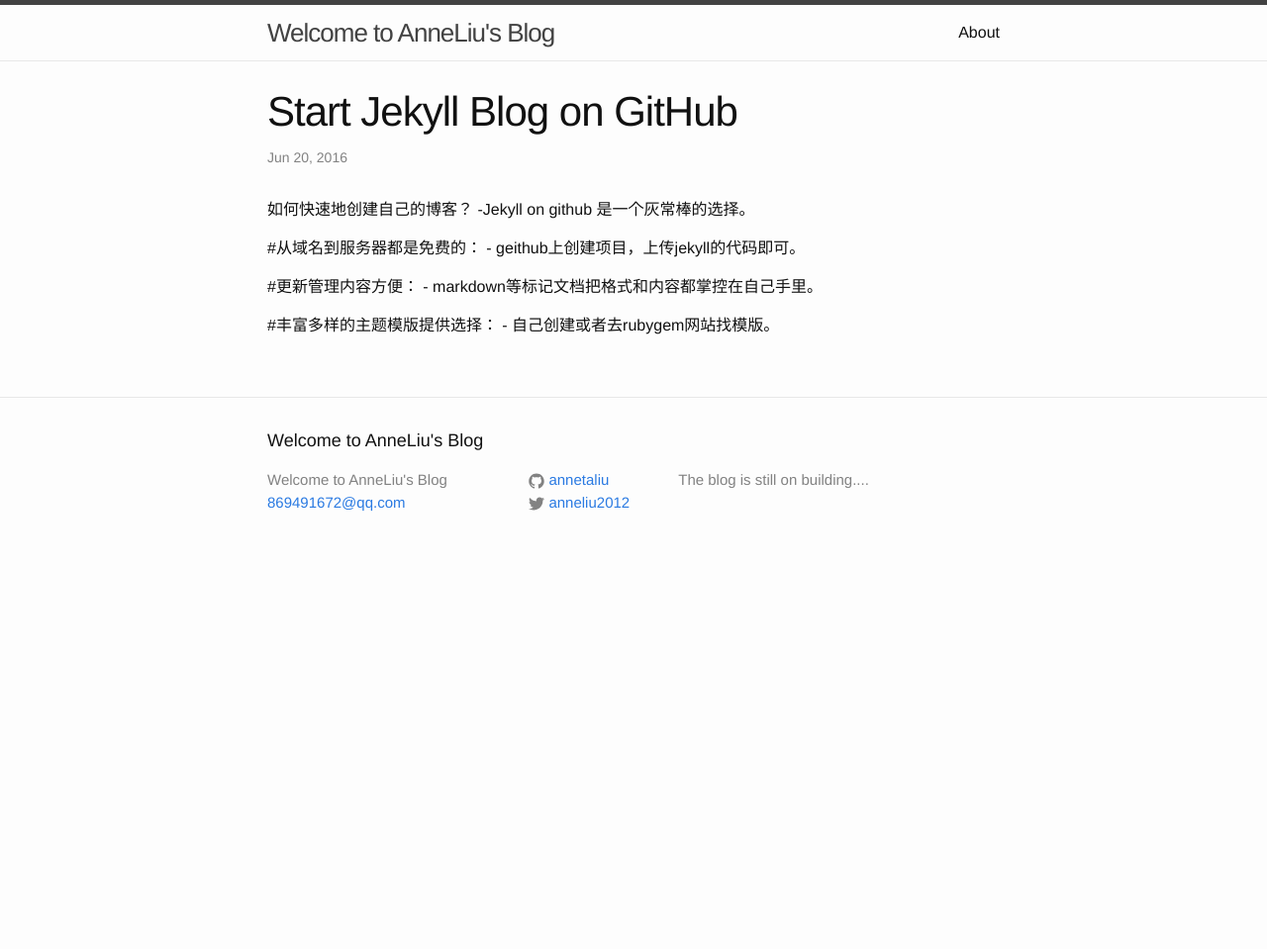
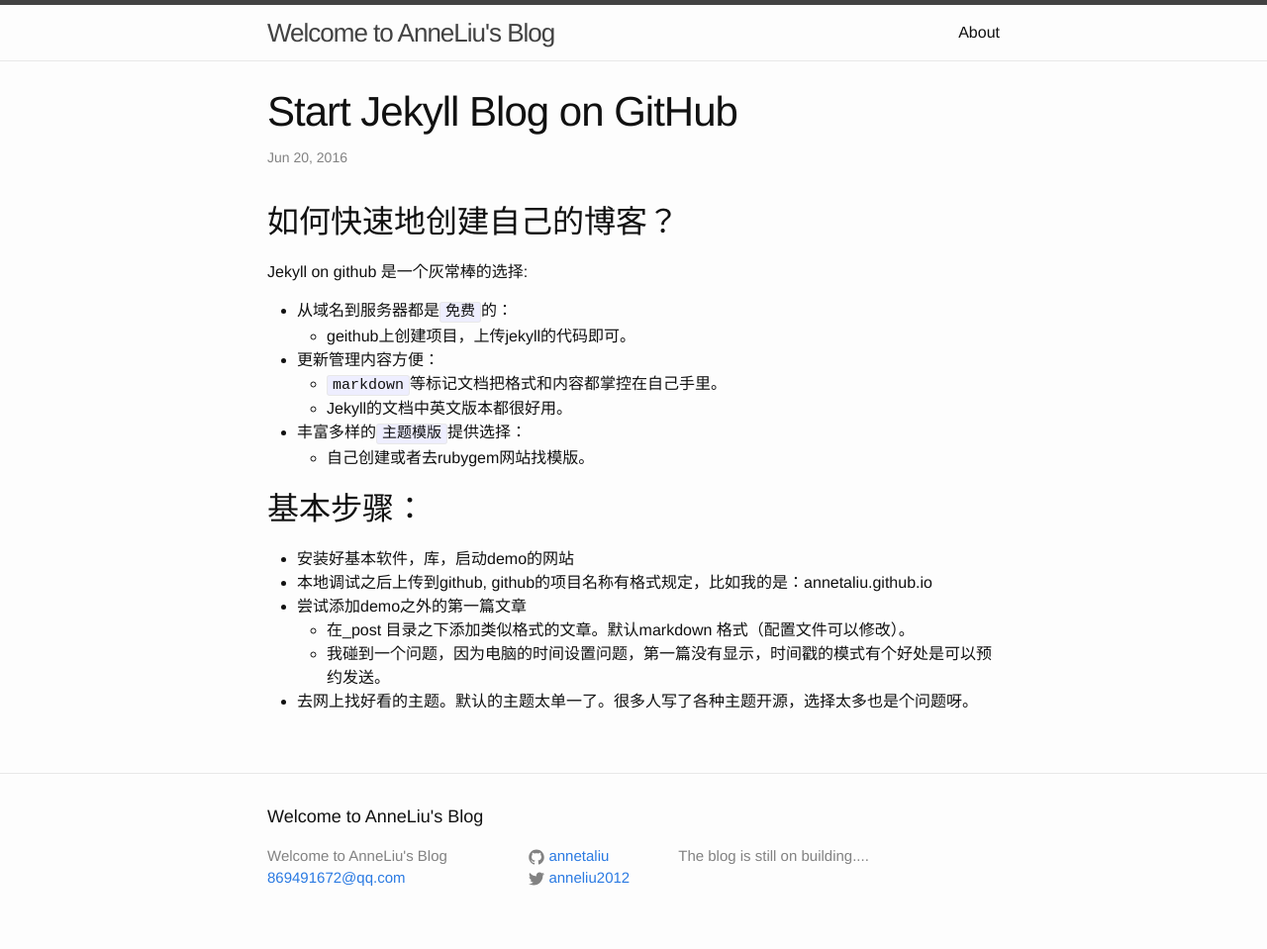
Before and after one commit to annetaliu/annetaliu.github.io, a Jekyll site: the page built from _posts/2016-06-20-Web-Jekyll.markdown, in a window 1280 px wide. Shown: the whole page at 99% size. Built offline with Jekyll 4.4.1, drawn with Linux system fonts in a browser that asks for light colours; before the commit the page ends 900 px from its top, so only the background shows below that.

Commit message:
update jekyll blog

```diff
--- a/_posts/2016-06-20-Web-Jekyll.markdown
+++ b/_posts/2016-06-20-Web-Jekyll.markdown
@@ -4,13 +4,22 @@
 date:   2016-06-20 04:11:26 -0900
 categories: blog in jekyll
 ---
-如何快速地创建自己的博客？ -Jekyll on github 是一个灰常棒的选择。
+## 如何快速地创建自己的博客？
+Jekyll on github 是一个灰常棒的选择:
 
-#从域名到服务器都是免费的：
-	- geithub上创建项目，上传jekyll的代码即可。
+* 从域名到服务器都是`免费`的：
+	* geithub上创建项目，上传jekyll的代码即可。
+* 更新管理内容方便：
+	* `markdown`等标记文档把格式和内容都掌控在自己手里。
+	* Jekyll的文档中英文版本都很好用。
+* 丰富多样的`主题模版`提供选择：
+	* 自己创建或者去rubygem网站找模版。
 
-#更新管理内容方便：
-	- markdown等标记文档把格式和内容都掌控在自己手里。
 
-#丰富多样的主题模版提供选择：
-	- 自己创建或者去rubygem网站找模版。
+## 基本步骤：
+* 安装好基本软件，库，启动demo的网站
+* 本地调试之后上传到github, github的项目名称有格式规定，比如我的是：annetaliu.github.io
+* 尝试添加demo之外的第一篇文章
+	* 在_post 目录之下添加类似格式的文章。默认markdown 格式（配置文件可以修改）。
+	* 我碰到一个问题，因为电脑的时间设置问题，第一篇没有显示，时间戳的模式有个好处是可以预约发送。
+* 去网上找好看的主题。默认的主题太单一了。很多人写了各种主题开源，选择太多也是个问题呀。
```
